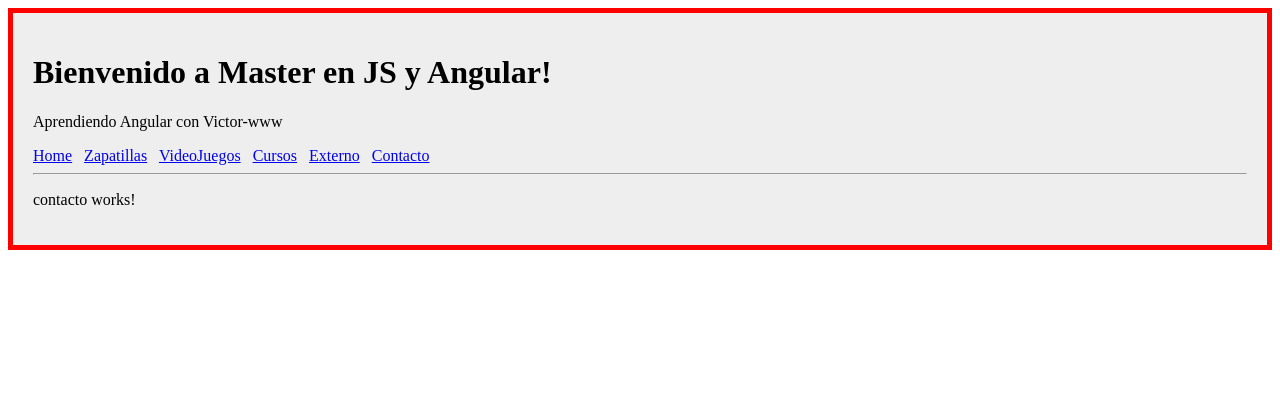
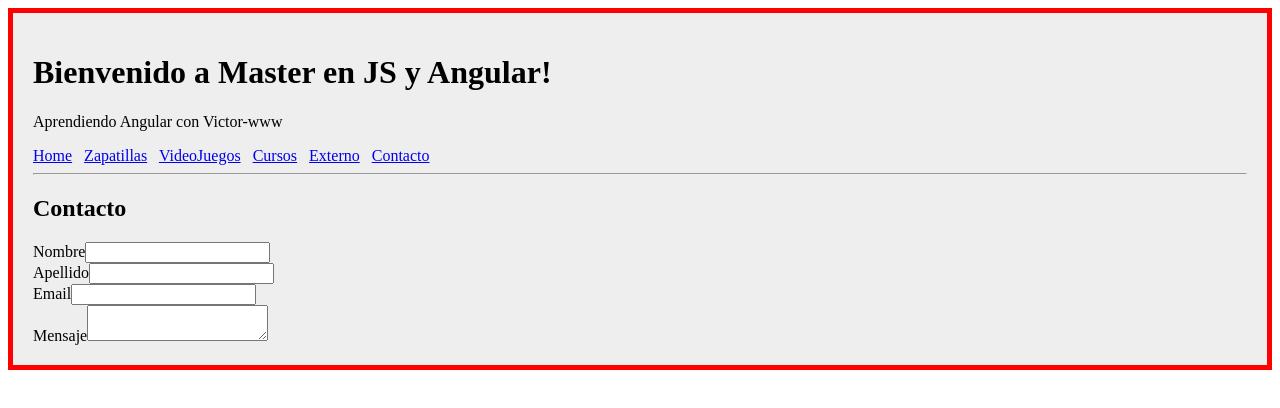
Before and after one commit to YadimirCovBel/03-pagina-web-usando-JC, an Angular app in the folder aprendiendo-angular/: page /contacto in a window 1280 px wide. Shown: the top 408 px of the page. Built offline with nearby package versions, Linux system fonts and the light colour scheme.

Commit message:
se modifico el html de contacto.component.html agregando un formulario que reciba los datos, tambien generamos el formulario en el file contacto.usuario.ts para  definir los campos y lo vinculamos con contacto.componen.ts

```diff
--- a/aprendiendo-angular/src/app/contacto/contacto.component.html
+++ b/aprendiendo-angular/src/app/contacto/contacto.component.html
@@ -1 +1,16 @@
-<p>contacto works!</p>
+<h2>Contacto</h2>
+
+<form>
+    <label for="nombre">Nombre</label>
+    <input type="text" name="nombre"/>
+    <br>
+    <label for="apellido">Apellido</label>
+    <input type="text" name="apellido"/>
+    <br>
+    <label for="email">Email</label>
+    <input type="text" name="email"/>
+    <br>
+    <label for="mensaje">Mensaje</label>
+    <textarea name="mensaje"></textarea>
+
+</form>
--- a/aprendiendo-angular/src/app/contacto/contacto.component.ts
+++ b/aprendiendo-angular/src/app/contacto/contacto.component.ts
@@ -1,10 +1,19 @@
-import { Component } from '@angular/core';
+import { Component, OnInit } from '@angular/core';
+import { ContactoUsuario } from '../models/contacto.usuario';
 
 @Component({
   selector: 'app-contacto',
   templateUrl: './contacto.component.html',
   styleUrls: ['./contacto.component.css']
 })
-export class ContactoComponent {
+export class ContactoComponent implements OnInit{
+  public usuario: ContactoUsuario;
 
+  constructor(){
+    this.usuario = new ContactoUsuario('','','','')
+  }
+
+  ngOnInit(): void {
+
+  }
 }
--- a/aprendiendo-angular/src/app/models/usuario.ts
+++ b/aprendiendo-angular/src/app/models/contacto.usuario.ts
@@ -1,4 +1,4 @@
-export class Usuario {
+export class ContactoUsuario {
     constructor(
         //propiedades
         public nombre: string,
```
